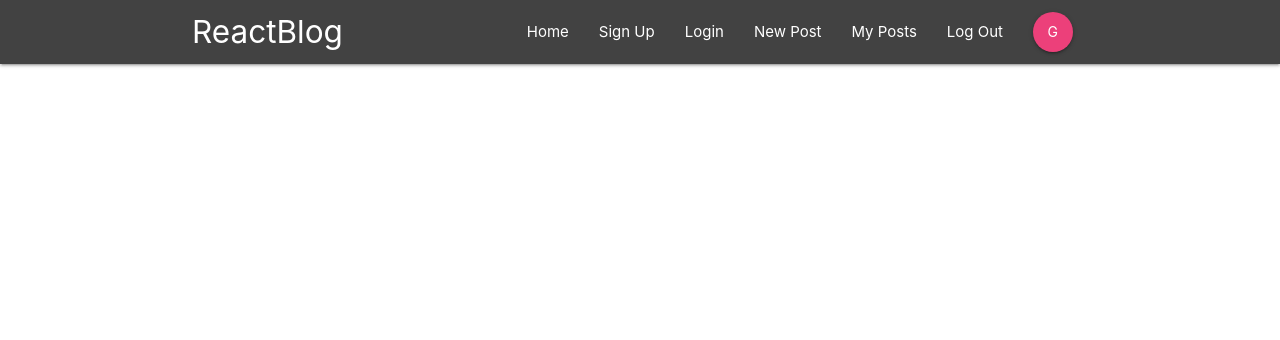
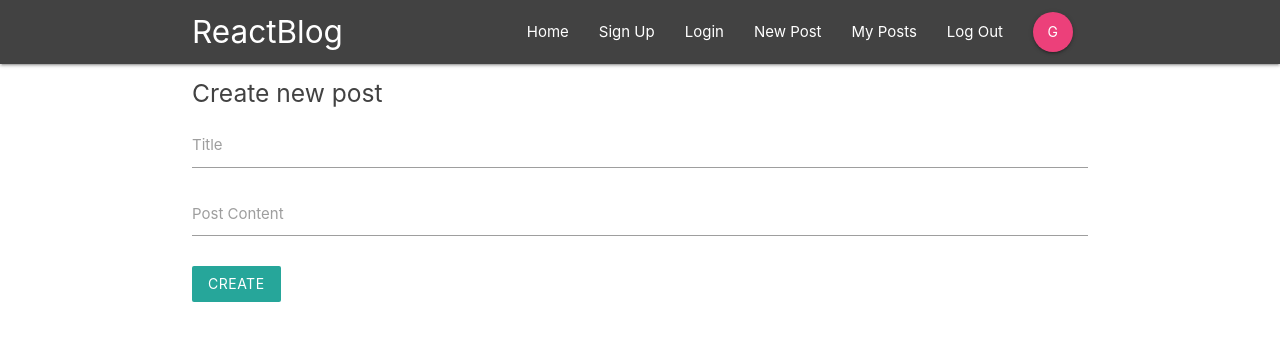
Before and after one commit to Draskovv/reactjs-blog, a React (Create React App) app in the folder react-blog/: page /create in a window 1280 px wide. Shown: the top 340 px of the page. Built offline with nearby package versions, Linux system fonts and the light colour scheme.

Commit message:
CreatePost component

```diff
--- a/react-blog/src/App.js
+++ b/react-blog/src/App.js
@@ -5,6 +5,7 @@
 import PostDetails from './components/posts/PostDetails'
 import SignIn from './components/auth/SignIn';
 import SignUp from './components/auth/SignUp';
+import CreatePost from './components/posts/CreatePost';
 
 class App extends Component{
 
@@ -17,6 +18,7 @@
         <Route path='/post/:id' component={PostDetails} />
         <Route path='/signin' component={SignIn} />
         <Route path='/signup' component={SignUp} />
+        <Route path='/create' component={CreatePost} />
       </Switch>
     </div>
     </BrowserRouter>
--- a/react-blog/src/components/posts/CreatePost.js
+++ b/react-blog/src/components/posts/CreatePost.js
@@ -0,0 +1,39 @@
+import React, { Component } from 'react'
+
+class CreatePost extends Component {
+    state = {
+        title: '',
+        content: ''
+    }
+    handleChange = (e) => {
+        this.setState({
+            [e.target.id]: e.target.value
+        })
+    }
+    handleSubmit = (e) => {
+        e.preventDefault();
+        console.log(this.state);
+    }
+    render() {
+        return (
+            <div className="container">
+                <form onSubmit={this.handleSubmit} className="white">
+                    <h5 className="grey-text text-darken-3">Create new post</h5>
+                    <div className="input-field">
+                        <label htmlFor="title">Title</label>
+                        <input type="text" id="title" onChange={this.handleChange}/>
+                    </div>
+                    <div className="input-field">
+                        <label htmlFor="content">Post Content</label>
+                        <textarea id="content" className="materialize-textarea" onChange={this.handleChange}></textarea>
+                    </div>
+                    <div className="input-field">
+                        <button className="btn lightblue lighten-1 z-depth-0">Create</button>
+                    </div>
+                </form>
+            </div>
+        )
+    }
+}
+
+export default CreatePost
```
